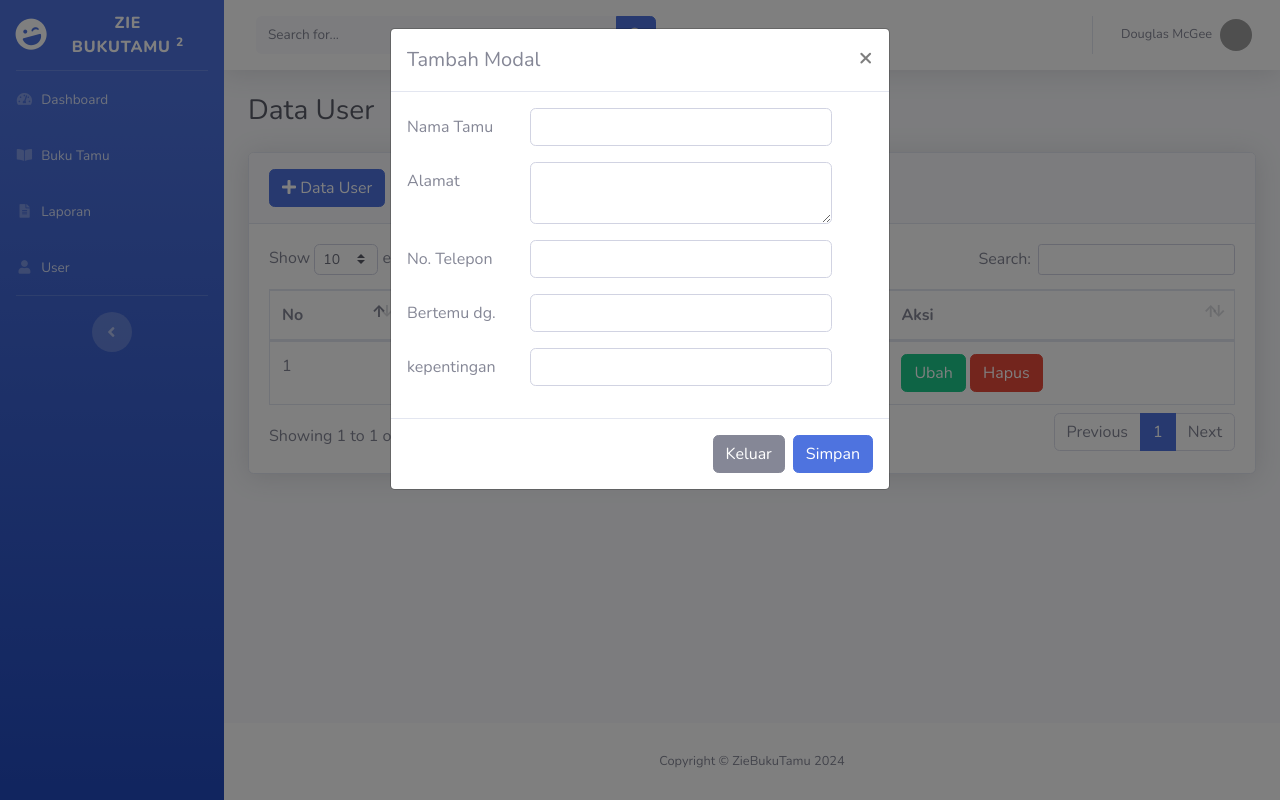
After one commit to Prajaaa08/Buku-Tamu, a PHP site: page /users.php in a window 1280 px wide, after a click on "Data User". The commit adds this page. Run offline with PHP 8.4, Linux system fonts and the light colour scheme; tables that the repository leaves empty or names only in its code hold one stand-in row (values such as "Sample post"); grey boxes are pictures that could not be loaded.

Commit message:
membuat dan menampilkan halaman user

```diff
--- a/templates/header.php
+++ b/templates/header.php
@@ -68,7 +68,7 @@ require_once('function.php');
             </li>
 
             <li class="nav-item">
-                <a class="nav-link" href="user.php">
+                <a class="nav-link" href="users.php">
                     <i class="fas fa-fw fa-user"></i>
                     <span>User</span></a>
             </li>
--- /dev/null
+++ b/users.php
@@ -0,0 +1,152 @@
+<?php
+
+include_once('templates/header.php');
+?>
+
+<!-- Begin Page Content -->
+<div class="container-fluid">
+
+    <!-- Page Heading -->
+    <h1 class="h3 mb-4 text-gray-800">Data User</h1>
+
+    <?php
+    // jika ada tombol simpan
+    if (isset($_POST['simpan'])) {
+        if (tambah_tamu($_POST) > 0) {
+    ?>
+            <div class="alert alert-success" role="alert">
+                Data berhasil disimpan!
+            </div>
+        <?php
+        } else {
+        ?>
+            <div class="alert alert-danger" role="alert">
+                Data gagal disimpan!
+            </div>
+    <?php
+        }
+    }
+    ?>
+
+    <!-- DataTales Example -->
+    <div class="card shadow mb-4">
+        <div class="card-header py-3">
+            <button type="button" class="btn btn-primary btn icon-split"
+                data-toggle="modal" data-target="#tambahModal">
+                <span class="icon text white-50">
+                    <i class="fas fa-plus"></i>
+                </span>
+                <span class="text">Data User</span>
+            </button>
+        </div>
+        <div class="card-body">
+            <div class="table-responsive">
+                <table class="table table-bordered" id="dataTable" width="100%" cellspacing="0">
+                    <thead>
+                        <tr>
+                            <th>No</th>
+                            <th>Username</th>
+                            <th>User Role</th>
+                            <th>Aksi</th>
+                        </tr>
+                    </thead>
+                    <tbody>
+                        <?php
+                        // penomoran auto-increment
+                        $no = 1;
+                        // Query untuk memanggil semua data dari tabel buku_tamu
+                        $users = query("SELECT * FROM users");
+                        foreach ($users as $user) : ?>
+                            <tr>
+                                <td><?= $no++; ?></td>
+                                <td><?= $user['username'] ?></td>
+                                <td><?= $user['user_role'] ?></td>
+                                <td>
+                                    <a class="btn btn-success" href="edit-user.php?id=<?= $user['id_user'] ?>">Ubah</a>
+                                    <a onclick="return confirm('Apakah anda yakin ingin menghapus data ini?')" class="btn btn-danger" href="hapus-user.php?id=<?= $user['id_user'] ?>">Hapus</a>
+                            </tr>
+                        <?php endforeach; ?>
+                    </tbody>
+                </table>
+            </div>
+        </div>
+    </div>
+
+</div>
+<?php
+// mengambil data barang dari tabel dengan kode terbesar
+$query = mysqli_query($koneksi, "SELECT max(id_tamu) as kodeTerbesar FROM buku_tamu");
+$data = mysqli_fetch_array($query);
+$kodeTamu = $data['kodeTerbesar'];
+
+// mengambil angka dari kode barang terbesar, menggunakan fungsi substr dan diubah ke integer dengan (int)
+$urutan = (int) substr($kodeTamu, 2, 3);
+
+// nomor yang diambil akan ditambah 1 untuk menentukan nomor urut berikutnya
+$urutan++;
+
+// membuat kode barang baru
+// string sprint("%03s" , $urutan); berfungsi untuk membuat string menjadi 3 karakter
+
+// angka yang diambil tadi digabungkan dengan kode huruf yang kita inginkan, misalnya zt
+$huruf = "zt";
+$kodeTamu = $huruf . sprintf("%03s", $urutan);
+?>
+<!-- Modal Tambah-->
+<div class="modal fade" id="tambahModal" tabindex="-1" aria-labelledby="tambahModalLabel" aria-hidden="true">
+    <div class="modal-dialog">
+        <div class="modal-content">
+            <div class="modal-header">
+                <h5 class="modal-title" id="tambahModalLabel">Tambah Modal</h5>
+                <button type="button" class="close" data-dismiss="modal" aria-label="Close">
+                    <span aria-hidden="true">&times;</span>
+                </button>
+            </div>
+            <div class="modal-body">
+                <form method="post" action="">
+                    <input type="hidden" name="id_tamu" value="<?= $kodeTamu ?>">
+                    <div class="form-group row">
+                        <label for="nama_tamu" class="col-sm-3 col-form-label">Nama Tamu</label>
+                        <div class="col-sm-8">
+                            <input type="text" name="nama_tamu" id="nama_tamu" class="form-control">
+                        </div>
+                    </div>
+                    <div class="form-group row">
+                        <label for="alamat" class="col-sm-3 col-form-label">Alamat</label>
+                        <div class="col-sm-8">
+                            <textarea name="alamat" id="alamat" class="form-control"></textarea>
+                        </div>
+                    </div>
+                    <div class="form-group row">
+                        <label for="no_hp" class="col-sm-3 col-form-label">No. Telepon</label>
+                        <div class="col-sm-8">
+                            <input type="text" name="no_hp" id="no_hp" class="form-control">
+                        </div>
+                    </div>
+                    <div class="form-group row">
+                        <label for="bertemu" class="col-sm-3 col-form-label">Bertemu dg.</label>
+                        <div class="col-sm-8">
+                            <input type="text" name="bertemu" id="bertemu" class="form-control">
+                        </div>
+                    </div>
+                    <div class="form-group row">
+                        <label for="kepentingan" class="col-sm-3 col-form-label">kepentingan</label>
+                        <div class="col-sm-8">
+                            <input type="text" name="kepentingan" id="kepentingan" class="form-control">
+                        </div>
+                    </div>
+            </div>
+            <div class="modal-footer">
+                <button type="button" class="btn btn-secondary" data-dismiss="modal">Keluar</button>
+                <button type="submit" name="simpan" class="btn btn-primary">Simpan</button>
+            </div>
+            </form>
+        </div>
+    </div>
+</div>
+<!-- /.container-fluid -->
+
+
+<?php
+include_once('templates/footer.php');
+?>
```
